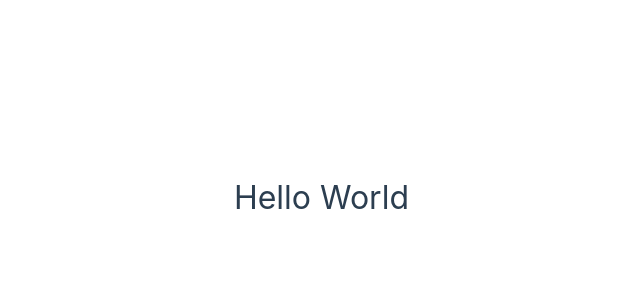
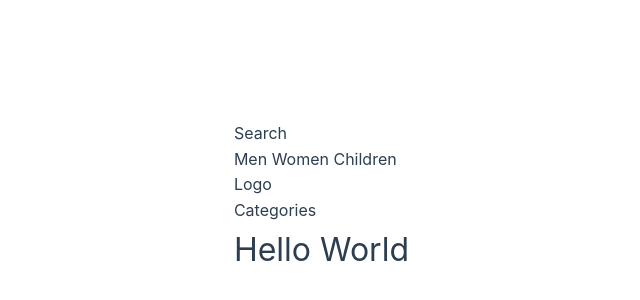
Before and after one commit to Visceral89/Vue-Shop, a Vue app: page / in a window 1280 px wide. Shown: the part 202-502 px from the top of the page, without its empty margins (231-871 px from the left). Built offline with nearby package versions, Linux system fonts and the light colour scheme.

Commit message:
Sorted out creating components

```diff
--- a/src/App.vue
+++ b/src/App.vue
@@ -1,9 +1,8 @@
-<script setup>
-
-</script>
+<script setup></script>
 
 <template>
 	<header>
+		<Navbar />
 		<h1>Hello World</h1>
 	</header>
 
--- a/src/components/Navbar.vue
+++ b/src/components/Navbar.vue
@@ -1,13 +1,12 @@
-<script setup>
-export default {
-	data() {
-		return {};
-	},
-};
-</script>
+<script setup></script>
 
 <template>
-  <nav></nav>
+	<nav>
+		<div>Search</div>
+		<div>Men Women Children</div>
+		<div>Logo</div>
+		<div>Categories</div>
+	</nav>
 </template>
 
 <style scoped></style>
```
Also changed, not shown: src/components/WelcomeItem.vue (+2 -6 lines), src/main.js (+7 -4 lines).
